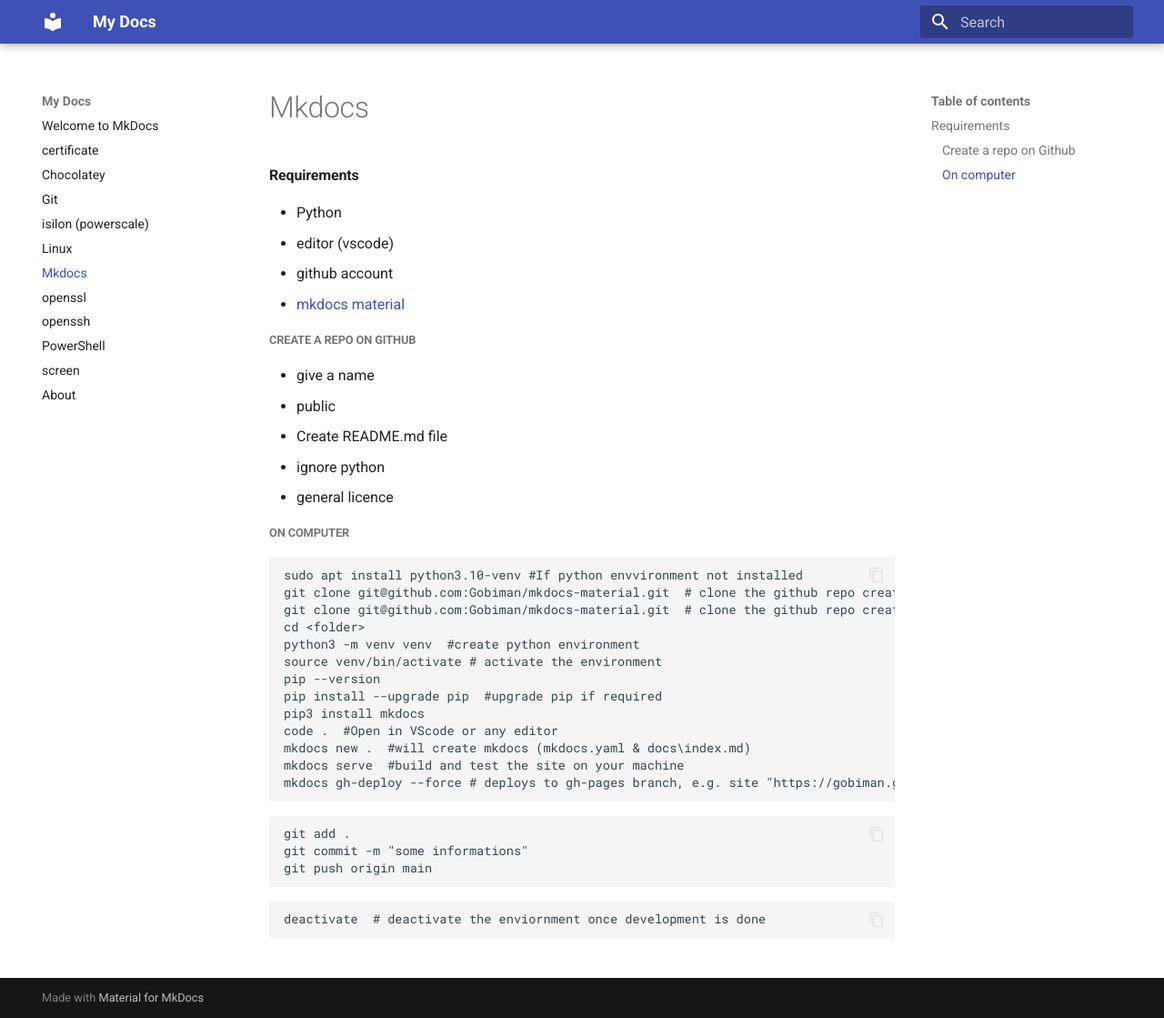
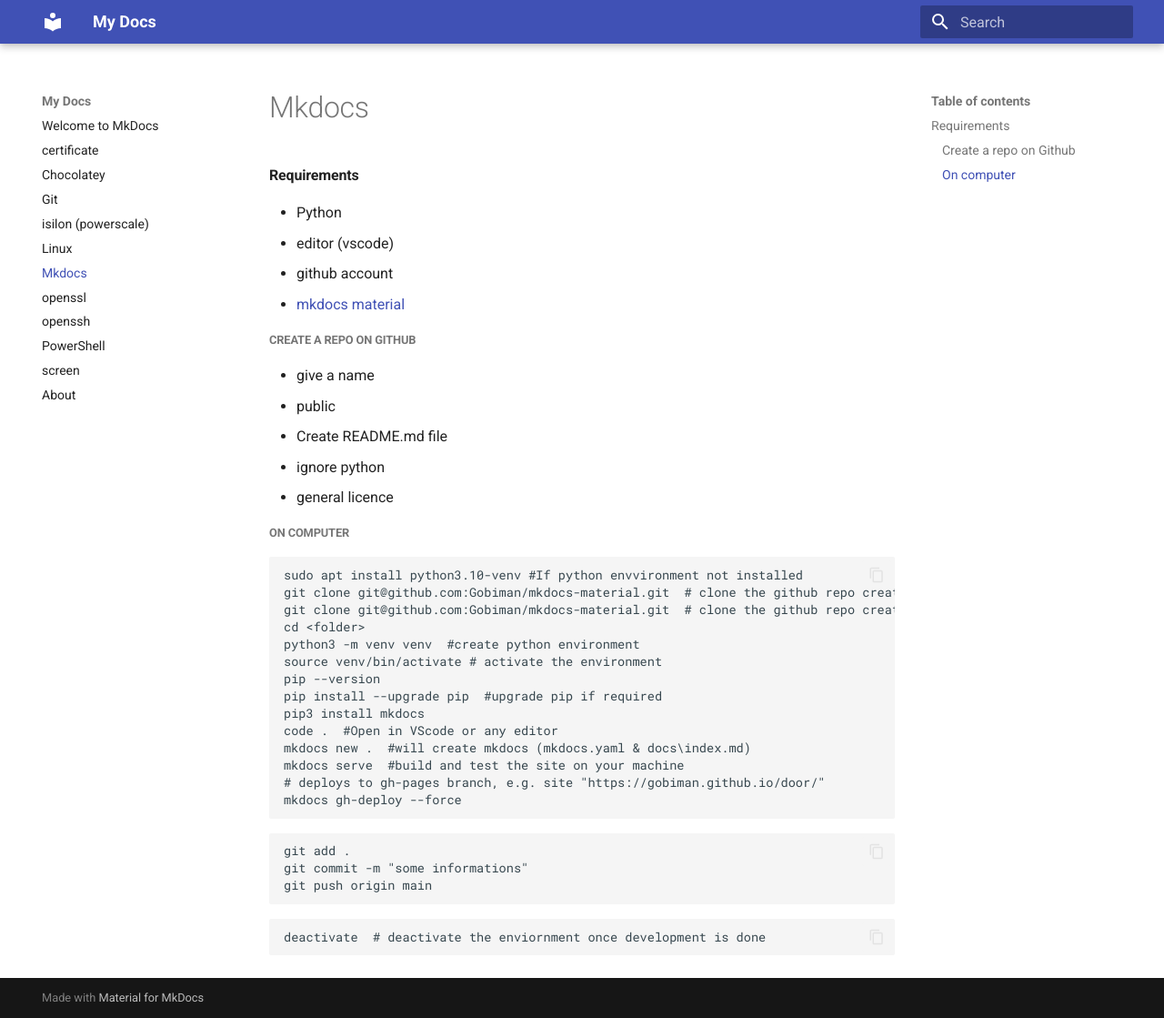
Before and after one commit to Gobiman/code, an MkDocs documentation site: the page built from docs/mkdocs.md, in a window 1280 px wide and 1119 px high. Shown: the whole window at 91% size. Built offline with MkDocs 1.6.1 and Material for MkDocs 9.7.7, drawn with Linux system fonts in a browser that asks for light colours.

````diff
--- a/docs/mkdocs.md
+++ b/docs/mkdocs.md
@@ -25,7 +25,8 @@ pip3 install mkdocs
 code .  #Open in VScode or any editor
 mkdocs new .  #will create mkdocs (mkdocs.yaml & docs\index.md)
 mkdocs serve  #build and test the site on your machine
-mkdocs gh-deploy --force # deploys to gh-pages branch, e.g. site "https://gobiman.github.io/door/"
+# deploys to gh-pages branch, e.g. site "https://gobiman.github.io/door/"
+mkdocs gh-deploy --force
 ```
 
 ```bash
````
